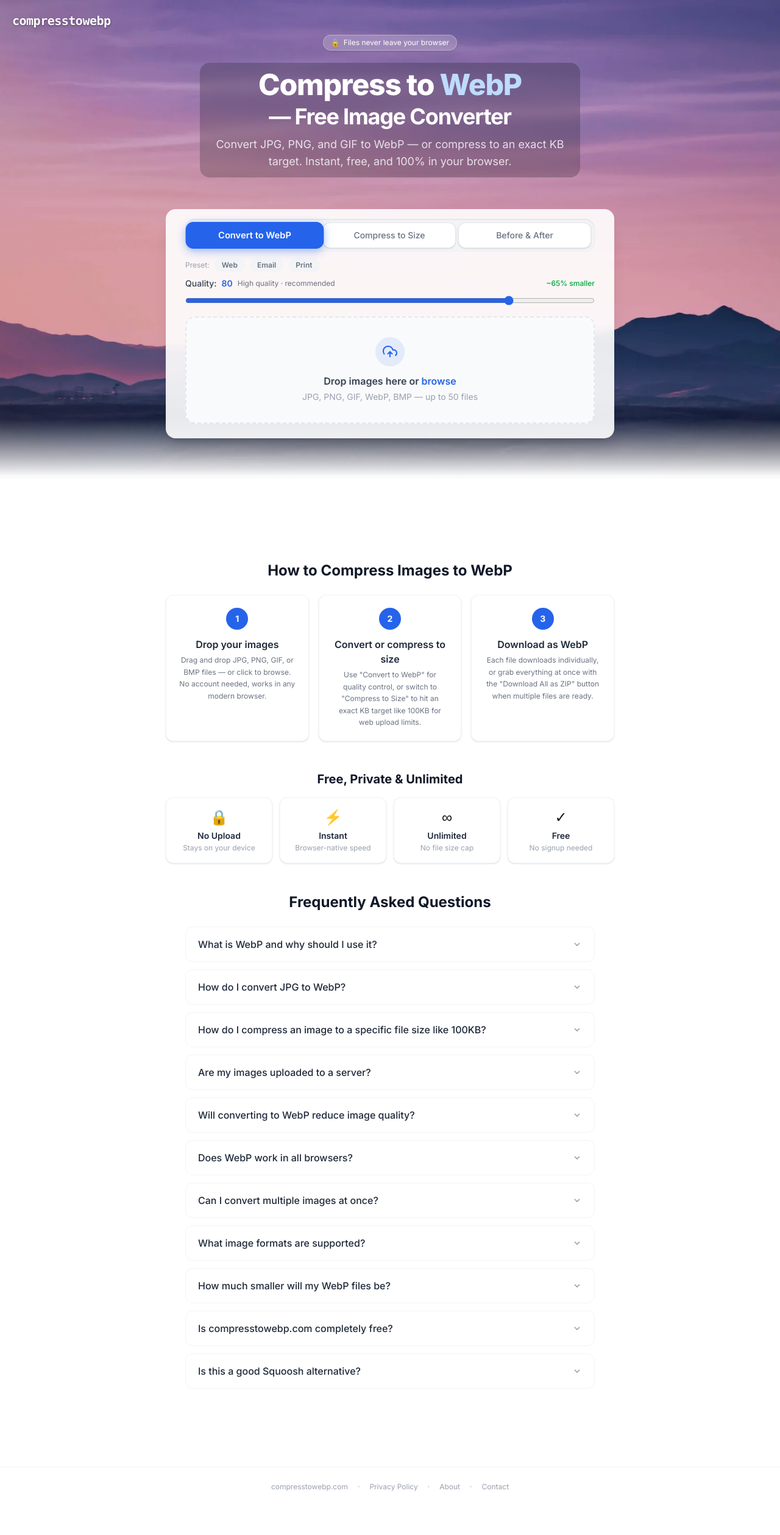
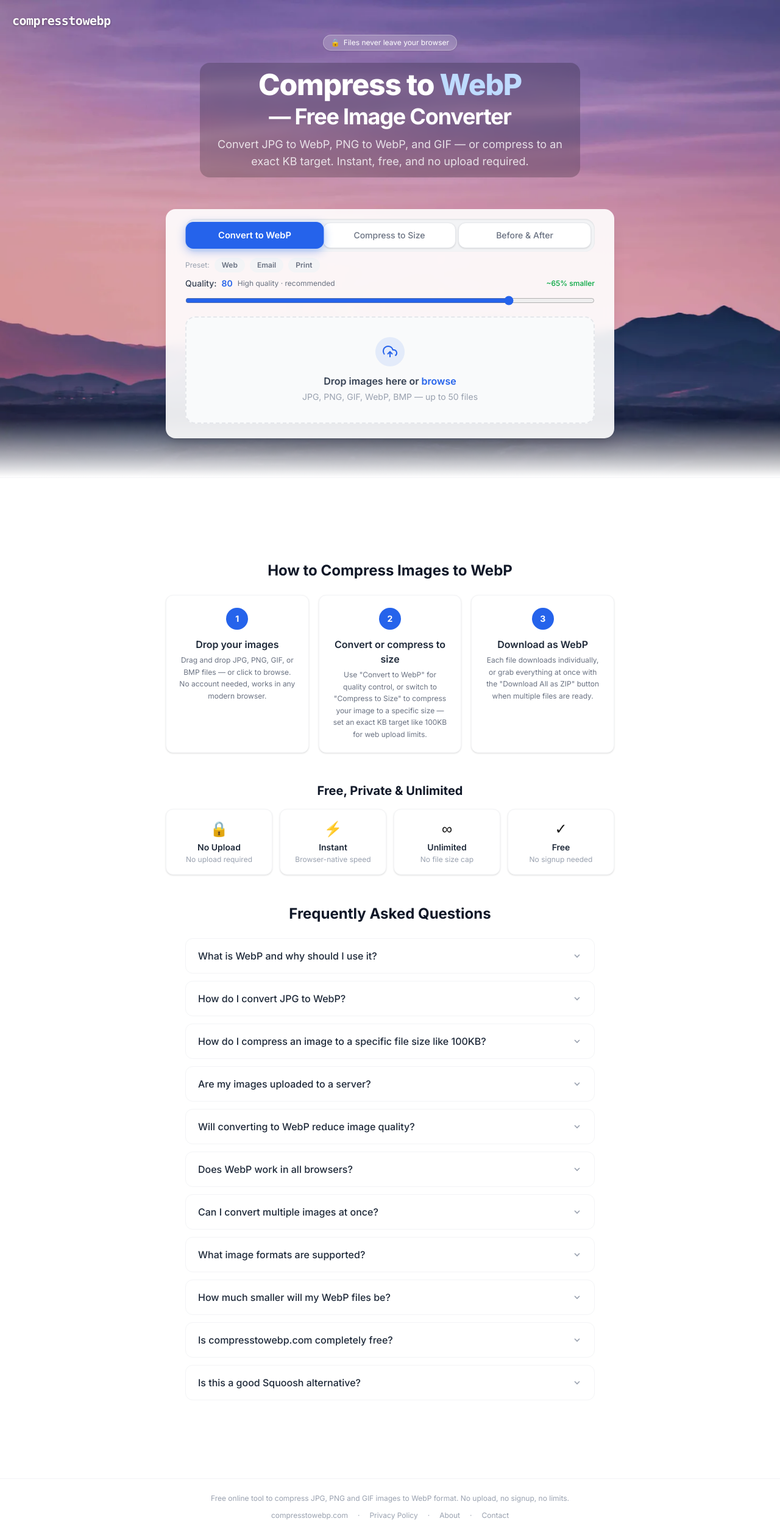
Before and after one commit to recynt-studyz/compresstowebp, a Next.js app: page / in a window 1280 px wide. Shown: the whole page at 61% size. Before the commit the page ends 2471 px from the top, so only its background shows below. Built offline with nearby package versions, Linux system fonts and the light colour scheme.

Commit message:
improve keyword density - body copy and footer descriptor text

```diff
--- a/app/page.tsx
+++ b/app/page.tsx
@@ -163,8 +163,8 @@
               <span className="text-3xl sm:text-4xl font-bold"> — Free Image Converter</span>
             </h1>
             <p className="mt-3 text-lg text-white/80 max-w-xl mx-auto">
-              Convert JPG, PNG, and GIF to WebP — or compress to an exact KB target. Instant,
-              free, and 100% in your browser.
+              Convert JPG to WebP, PNG to WebP, and GIF — or compress to an exact KB target.
+              Instant, free, and no upload required.
             </p>
           </div>
 
@@ -203,7 +203,7 @@
               {
                 step: '2',
                 title: 'Convert or compress to size',
-                desc: 'Use "Convert to WebP" for quality control, or switch to "Compress to Size" to hit an exact KB target like 100KB for web upload limits.',
+                desc: 'Use "Convert to WebP" for quality control, or switch to "Compress to Size" to compress your image to a specific size — set an exact KB target like 100KB for web upload limits.',
               },
               {
                 step: '3',
@@ -232,7 +232,7 @@
           </h2>
           <div className="grid grid-cols-2 gap-3 sm:grid-cols-4">
             {[
-              { icon: '🔒', label: 'No Upload', sub: 'Stays on your device' },
+              { icon: '🔒', label: 'No Upload', sub: 'No upload required' },
               { icon: '⚡', label: 'Instant', sub: 'Browser-native speed' },
               { icon: '∞', label: 'Unlimited', sub: 'No file size cap' },
               { icon: '✓', label: 'Free', sub: 'No signup needed' },
--- a/components/Footer.tsx
+++ b/components/Footer.tsx
@@ -8,6 +8,9 @@
 
   return (
     <footer className="border-t border-gray-100 py-6 mt-12">
+      <p className="text-center text-xs text-gray-400 mb-3 px-4">
+        Free online tool to compress JPG, PNG and GIF images to WebP format. No upload, no signup, no limits.
+      </p>
       <div className="max-w-3xl mx-auto px-4 flex flex-wrap items-center justify-center gap-x-4 gap-y-1 text-xs text-gray-400">
         <span>compresstowebp.com</span>
         <span>·</span>
```
